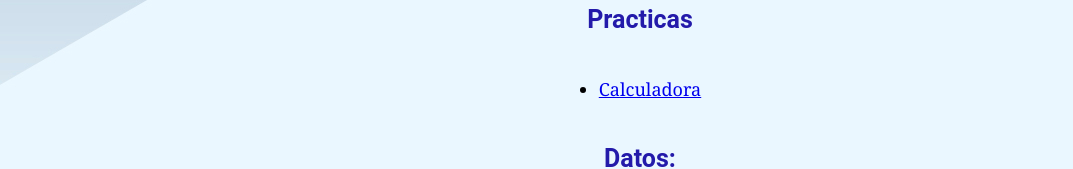
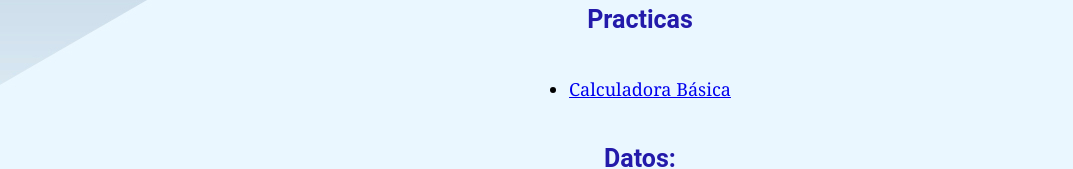
Before and after one commit to VictorGustavoVH/PracticasAppWeb, a plain HTML site: page index.html in a window 1280 px wide. Shown: the part 553-722 px from the top of the page, without its empty margins (0-1073 px from the left). Drawn offline with Linux system fonts and the light colour scheme.

Commit message:
Update index.html

```diff
--- a/index.html
+++ b/index.html
@@ -13,7 +13,7 @@
     <img class="imagen1" src="https://queanimalada.net/wp-content/uploads/2023/12/perro-delante-ordenador-400x250.jpg" alt="Error al cargar la Imagen" width="300">
     <h2>Practicas</h2>
     <ul>
-        <li><a href="./calculadorabasica/index.html">Calculadora</a></li>
+        <li><a href="./calculadorabasica/index.html">Calculadora Básica</a></li>
     </ul>
     <h2>Datos:</h2>
     <ul>
```
